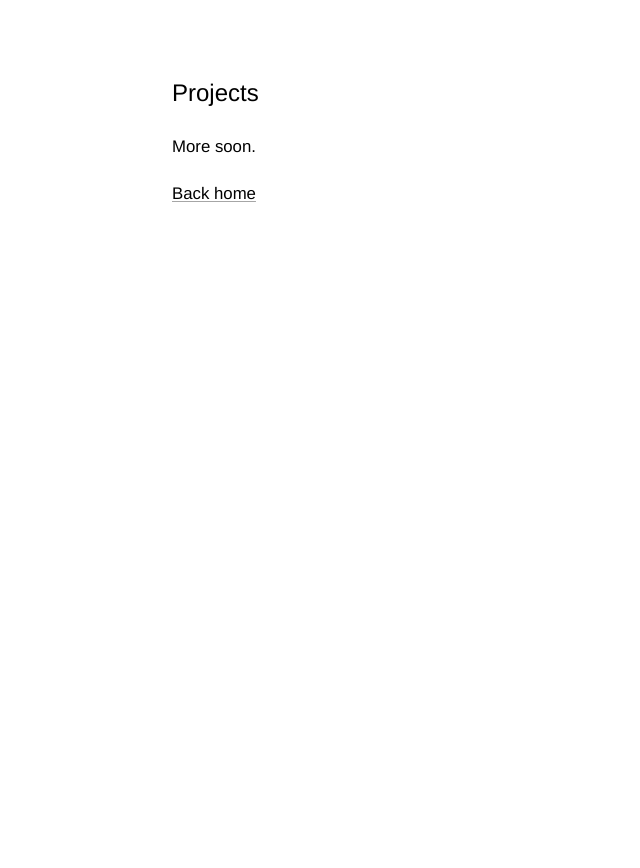
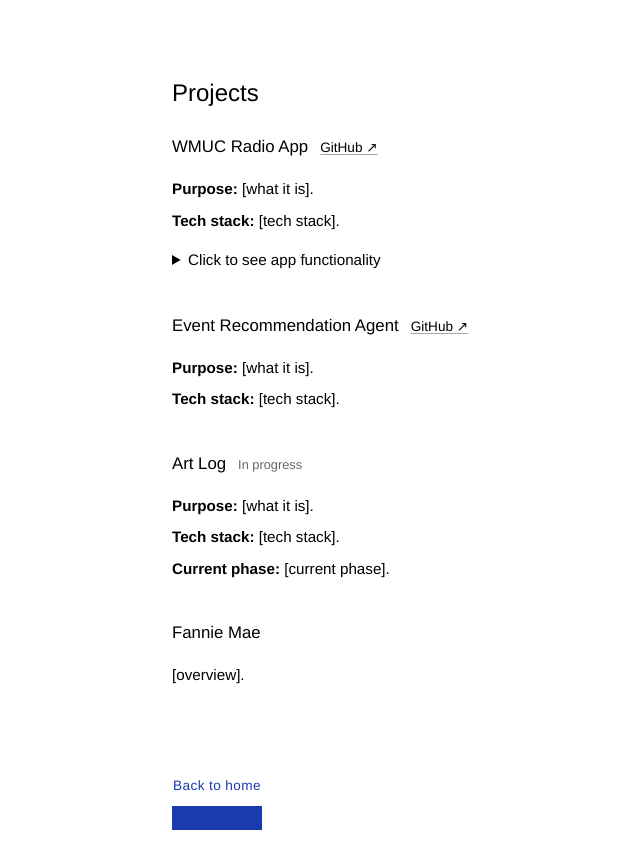
Before and after one commit to Anahita568/personal-site, a website built with Vite: page projects.html in a window 1280 px wide. Shown: the whole page, without its empty margins (76-716 px from the left). Before the commit the page ends 800 px from the top, so only its background shows below. Built offline with nearby package versions, Linux system fonts and the light colour scheme.

Commit message:
Add project info

```diff
--- a/projects.html
+++ b/projects.html
@@ -16,8 +16,45 @@
     <div class="page">
       <header class="intro">
         <h1 class="intro__name">Projects</h1>
-        <p class="intro__bio">More soon.</p>
-        <p class="intro__bio"><a href="/">Back home</a></p>
+
+        <section class="project">
+          <h2 class="project__title">
+            WMUC Radio App
+            <a class="project__repo" href="https://github.com/Anahita568/wmuc-app" target="_blank" rel="noopener">GitHub ↗</a>
+          </h2>
+          <p class="project__field"><strong>Purpose:</strong> [what it is].</p>
+          <p class="project__field"><strong>Tech stack:</strong> [tech stack].</p>
+          <details class="project__demo">
+            <summary>Click to see app functionality</summary>
+            <video class="project__video" src="/demo.mov" controls playsinline></video>
+          </details>
+        </section>
+
+        <section class="project">
+          <h2 class="project__title">
+            Event Recommendation Agent
+            <a class="project__repo" href="https://github.com/Anahita568/event-recommendation-agent" target="_blank" rel="noopener">GitHub ↗</a>
+          </h2>
+          <p class="project__field"><strong>Purpose:</strong> [what it is].</p>
+          <p class="project__field"><strong>Tech stack:</strong> [tech stack].</p>
+        </section>
+
+        <section class="project">
+          <h2 class="project__title">Art Log <span class="project__status">In progress</span></h2>
+          <p class="project__field"><strong>Purpose:</strong> [what it is].</p>
+          <p class="project__field"><strong>Tech stack:</strong> [tech stack].</p>
+          <p class="project__field"><strong>Current phase:</strong> [current phase].</p>
+        </section>
+
+        <section class="project">
+          <h2 class="project__title">Fannie Mae</h2>
+          <p class="project__field">[overview].</p>
+        </section>
+
+        <a class="back-home" href="/">
+          <span class="back-home__label">Back to home</span>
+          <span class="back-home__button" aria-hidden="true"></span>
+        </a>
       </header>
     </div>
 
--- a/src/style.css
+++ b/src/style.css
@@ -71,6 +71,92 @@ a {
 
 .intro__bio:last-child {
   margin-bottom: 0;
+}
+
+/* Projects */
+
+.project {
+  margin-bottom: 2.5rem;
+}
+
+.project__title {
+  display: flex;
+  align-items: baseline;
+  gap: 0.75rem;
+  font-family: var(--font-body);
+  font-weight: 500;
+  font-size: 1.05rem;
+  margin: 0 0 1rem;
+}
+
+.project__repo {
+  font-size: 0.85rem;
+  font-weight: 400;
+  color: var(--ink);
+}
+
+.project__status {
+  font-size: 0.8rem;
+  font-weight: 400;
+  color: var(--ink);
+  opacity: 0.6;
+}
+
+.project__field {
+  margin: 0 0 0.5rem;
+  color: var(--ink);
+  font-size: 0.95rem;
+  line-height: 1.55;
+}
+
+.project__field:last-of-type {
+  margin-bottom: 0;
+}
+
+.project__demo {
+  margin-top: 1rem;
+}
+
+.project__demo summary {
+  cursor: pointer;
+  font-size: 0.95rem;
+  color: var(--ink);
+}
+
+.project__video {
+  display: block;
+  width: 100%;
+  max-width: 260px;
+  margin-top: 1rem;
+  border-radius: 4px;
+}
+
+/* Back to home */
+
+.back-home {
+  display: inline-flex;
+  flex-direction: column;
+  align-items: center;
+  gap: 0.6rem;
+  margin-top: 3rem;
+  text-decoration: none;
+}
+
+.back-home__label {
+  font-size: 0.85rem;
+  letter-spacing: 0.03em;
+  color: #1a3aad;
+}
+
+.back-home__button {
+  width: 90px;
+  height: 24px;
+  background: #1a3aad;
+}
+
+.back-home:focus-visible {
+  outline: 2px solid #1f51ff;
+  outline-offset: 4px;
 }
 
 /* Shapes */
```
Also changed, not shown: 1 other file.
